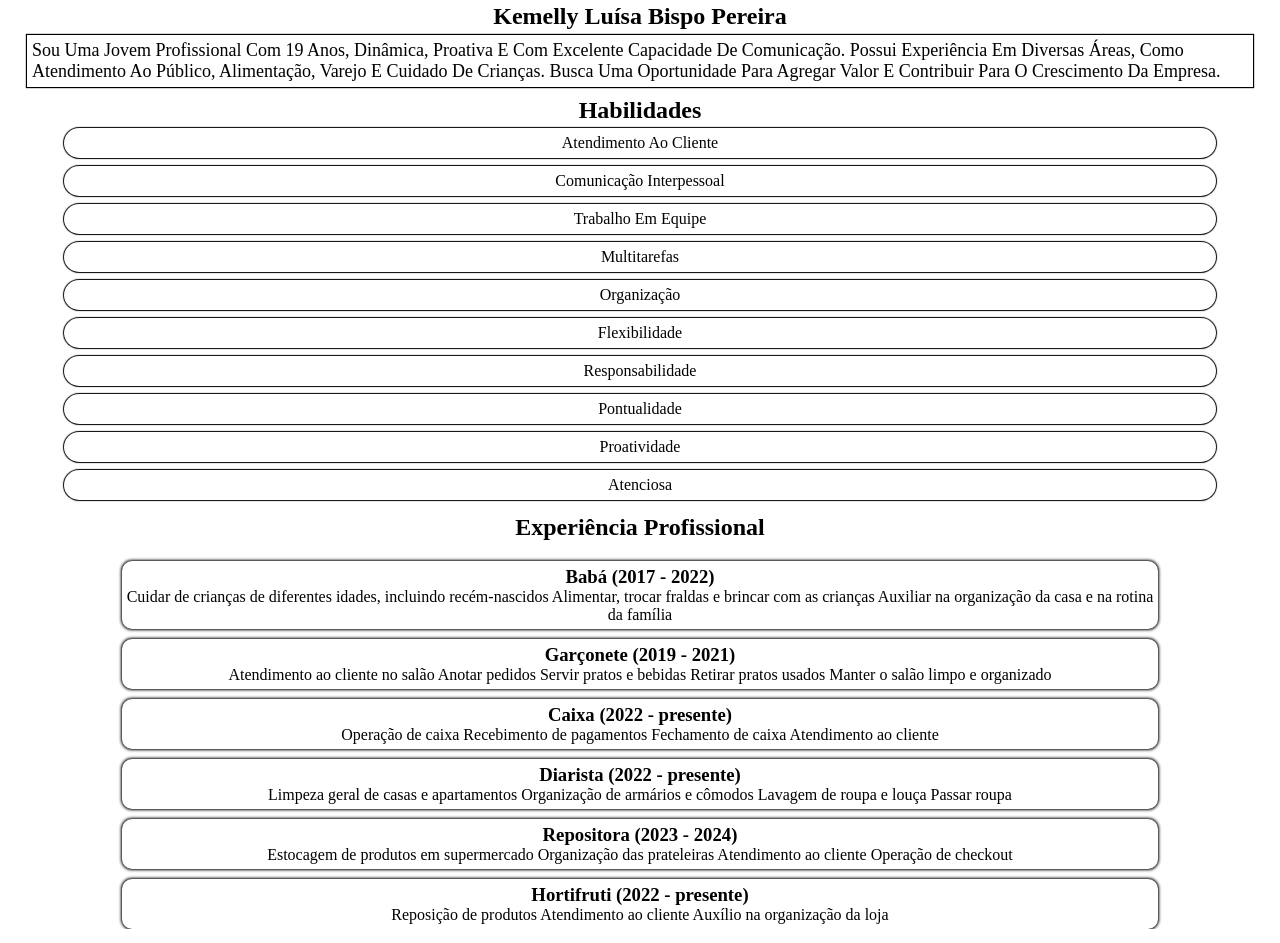
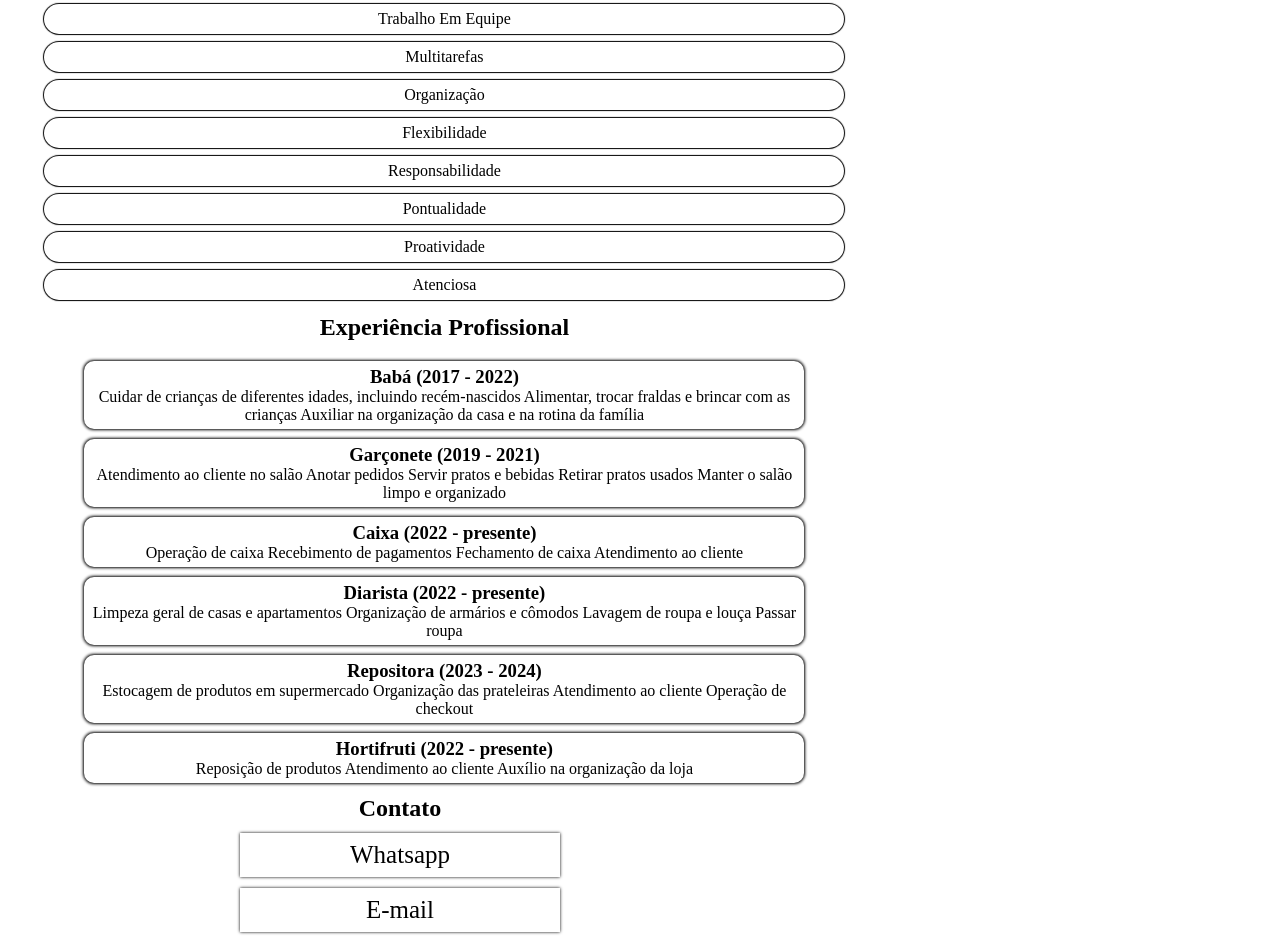
Before and after one commit to kemellyluisa/curriculo, a plain HTML site: page index.html in a window 1280 px wide. Shown: the part 677-1620 px from the top of the page. Drawn offline with Linux system fonts and the light colour scheme.

Commit message:
version 2.0.0

```diff
--- a/css/style.css
+++ b/css/style.css
@@ -3,7 +3,16 @@
     padding: 0;
     margin: 0;
 }
-
+@media(min-width:600px){
+    body{
+        display: flex;
+        justify-content: center;
+        align-items: center;
+    }
+    main, footer{
+        width: 44%;
+    }
+}
 html{
     overflow-x: hidden;
 }
@@ -130,3 +139,26 @@ main{
     padding-top: 5px;
     padding-bottom: 5px;
 }
+
+#contato{
+    width: 90%;
+    height: auto;
+    display: flex;
+    flex-direction: column;
+    align-items: center;
+    padding-top: 12px;
+    padding-bottom: 11px;
+}
+
+#contato a{
+    width: 40%;
+    height: 44px;
+    box-shadow: 0px 0px 3px 0px #000000;
+    display: flex;
+    justify-content: center;
+    align-items: center;
+    text-decoration: none;
+    color: #000000;
+    font-size: 25px;
+    margin-top: 11px;
+}
--- a/index.html
+++ b/index.html
@@ -9,9 +9,7 @@
 </head>
 
 <body>
-    <header>
-        <p id="nameTitulo"></p>
-    </header>
+
     <main>
         <section id="banner"><img src="img/KL.jpg" alt="Kemelly Luisa Bispo"></section>
         <section id="intro">
@@ -124,6 +122,11 @@
             </div>
 
         </section>
+        <section id="contato">
+            <h2>Contato</h2>
+            <a href="https://wa.me/557381327976?text=Tenho%20interesse%20em%20lhe%20contratar" target="_blank" rel="noopener noreferrer">Whatsapp</a>
+            <a href="http://" target="_blank" rel="noopener noreferrer">E-mail</a>
+        </section>
     </main>
     <footer></footer>
 </body>
```
